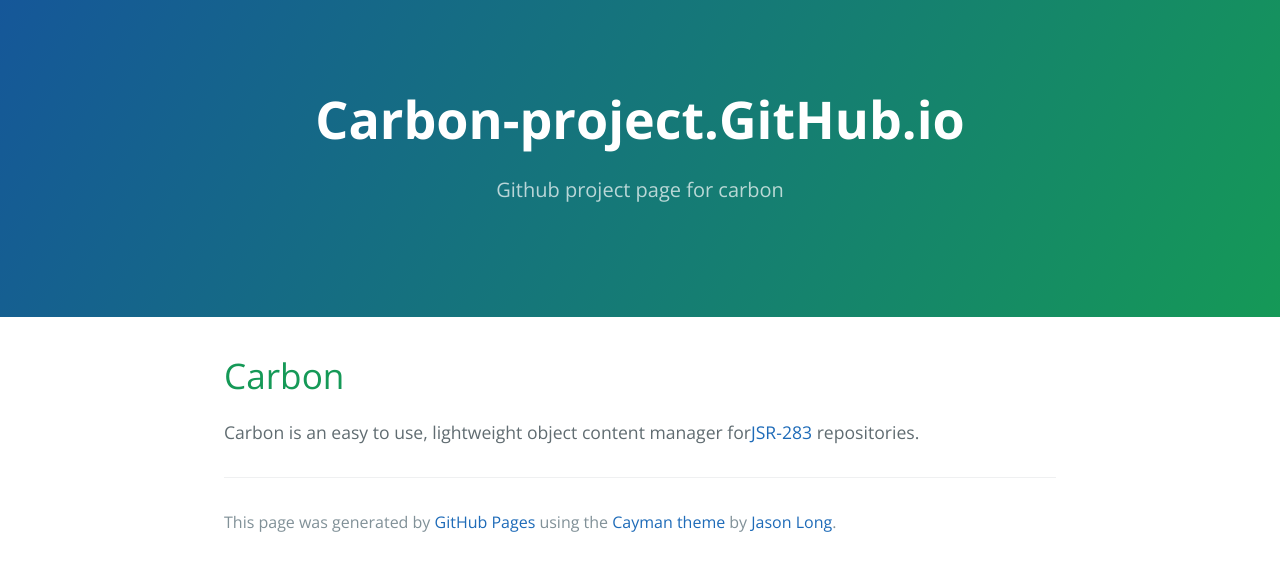
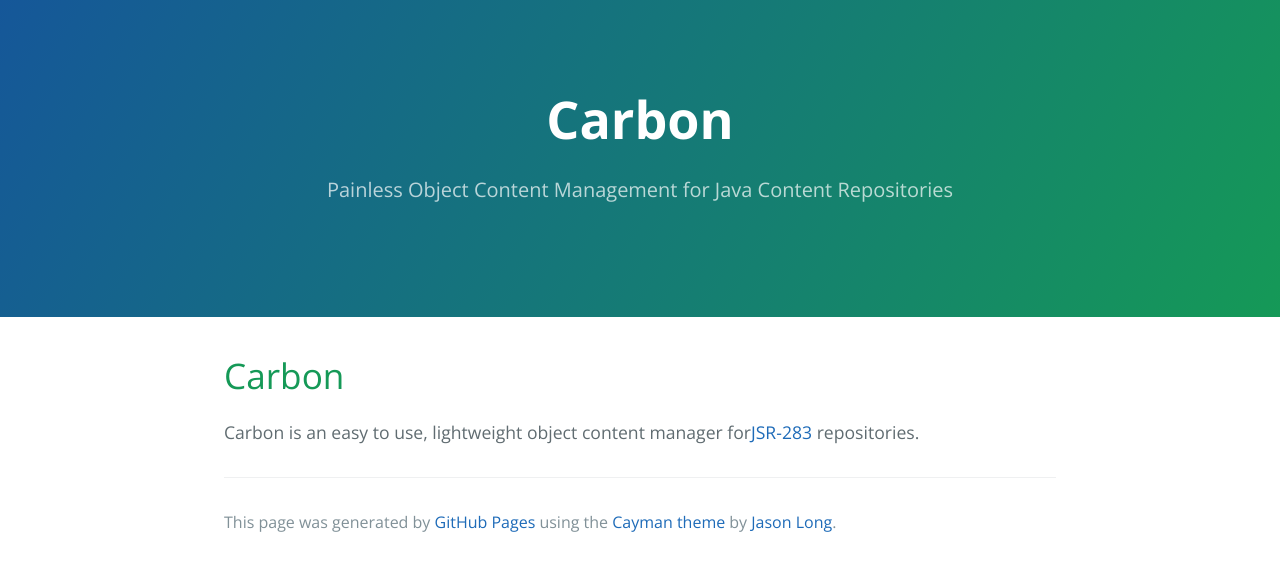
Before and after one commit to carbon-project/carbon-project.github.io, a plain HTML site: page index.html in a window 1280 px wide. Drawn offline with nearby package versions, Linux system fonts and the light colour scheme.

Commit message:
Replace master branch with page content via GitHub

```diff
--- a/index.html
+++ b/index.html
@@ -2,7 +2,7 @@
 <html lang="en-us">
   <head>
     <meta charset="UTF-8">
-    <title>Carbon-project.GitHub.io by carbon-project</title>
+    <title>Carbon by carbon-project</title>
     <meta name="viewport" content="width=device-width, initial-scale=1">
     <link rel="stylesheet" type="text/css" href="stylesheets/normalize.css" media="screen">
     <link href='https://fonts.googleapis.com/css?family=Open+Sans:400,700' rel='stylesheet' type='text/css'>
@@ -11,8 +11,8 @@
   </head>
   <body>
     <section class="page-header">
-      <h1 class="project-name">Carbon-project.GitHub.io</h1>
-      <h2 class="project-tagline">Github project page for carbon</h2>
+      <h1 class="project-name">Carbon</h1>
+      <h2 class="project-tagline">Painless Object Content Management for Java Content Repositories</h2>
     </section>
 
     <section class="main-content">
--- a/params.json
+++ b/params.json
@@ -1 +1 @@
-{"name":"Carbon-project.GitHub.io","tagline":"Github project page for carbon","body":"# Carbon\r\n\r\nCarbon is an easy to use, lightweight object content manager for[JSR-283](https://jcp.org/en/jsr/detail?id=283) repositories.","google":"","note":"Don't delete this file! It's used internally to help with page regeneration."}
+{"name":"Carbon","tagline":"Painless Object Content Management for Java Content Repositories","body":"# Carbon\r\n\r\nCarbon is an easy to use, lightweight object content manager for[JSR-283](https://jcp.org/en/jsr/detail?id=283) repositories.","google":"","note":"Don't delete this file! It's used internally to help with page regeneration."}
```
